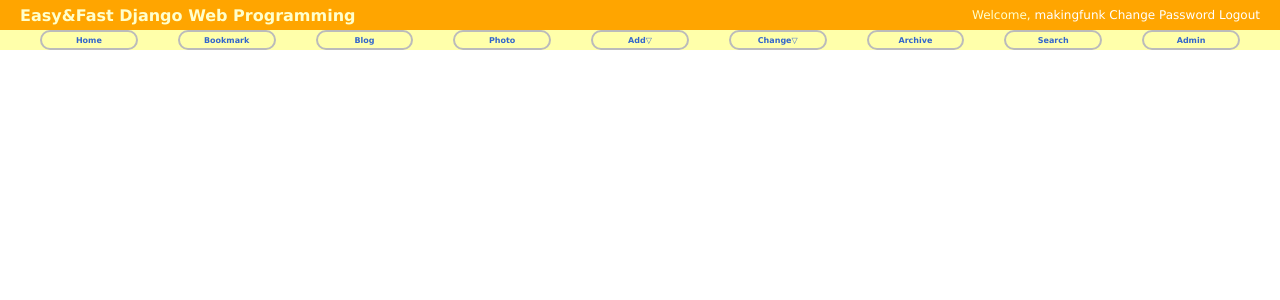
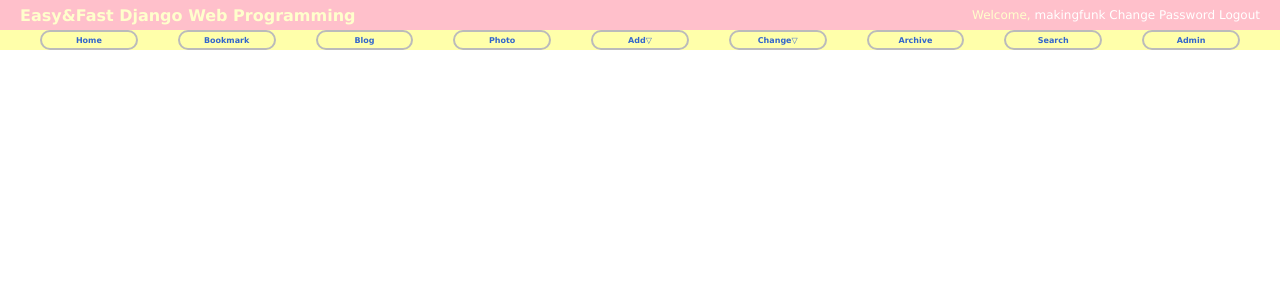
Before and after one commit to 97sg0215/Django, a Django app: template templates/base.html in a window 1280 px wide. Shown: the top 300 px of the page. Run offline with Django 3.2, Linux system fonts and the light colour scheme; the template is opened without the code that fills it, so the values that code supplies are empty.

Commit message:
ch04_project_EditCss

```diff
--- a/static/css/base.css
+++ b/static/css/base.css
@@ -11,7 +11,7 @@
     height: 30px;
     width: 100%;
     display: table;
-    background: orange;
+    background: pink;
 }
 
 div#menu {
--- a/templates/home.html
+++ b/templates/home.html
@@ -8,7 +8,7 @@
 {% block content %}
 <div id="content"_home>
     <div id="homeimg">
-        <a href="/"><img src="{% static 'img/django-actor-big.jpg' %}" style="height:256px;"/></a>
+        <a href="/"><img src="{% static 'img/kaka.jpg' %}" style="height:256px;"/></a>
         <h4 style="margin: 0;">This is Django powered web site.</h4>
     </div>
 
```
Also changed, not shown: static/img/kaka.jpg (added).
